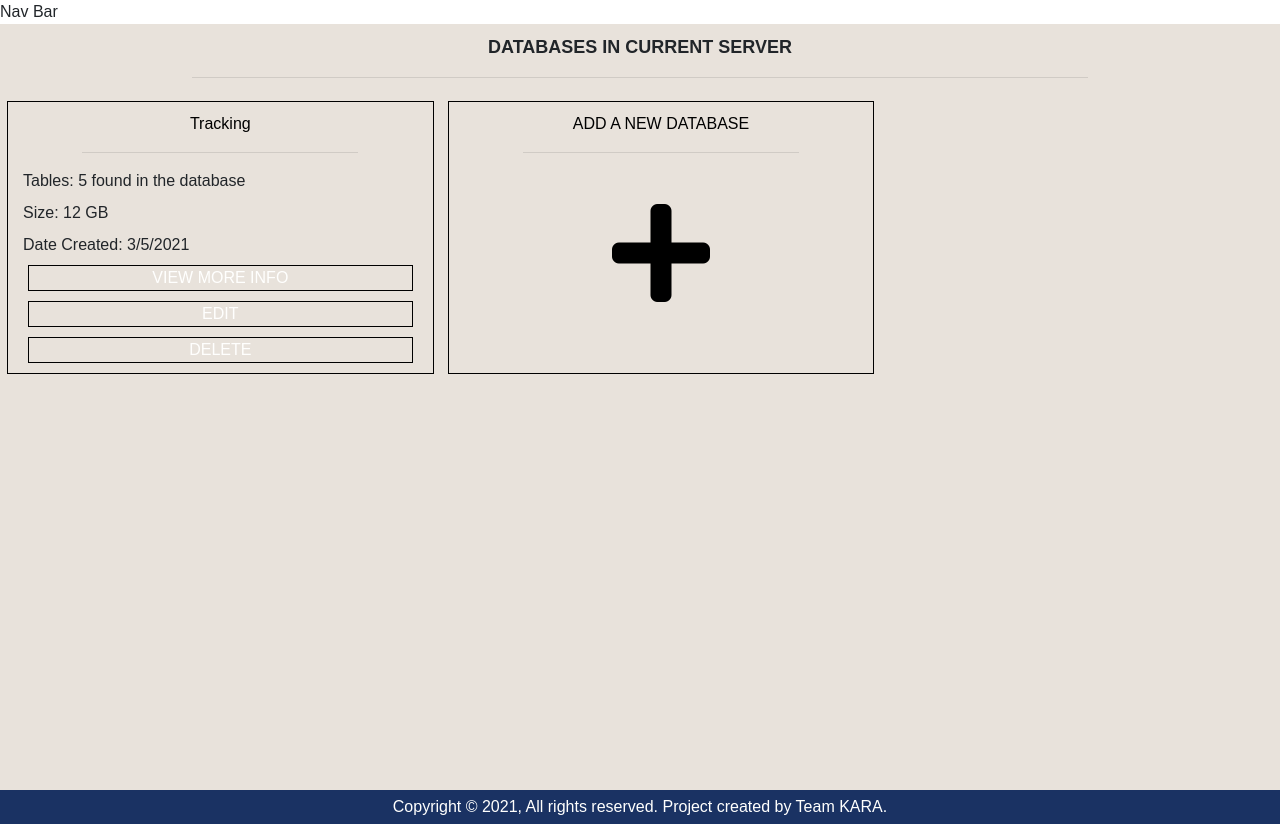
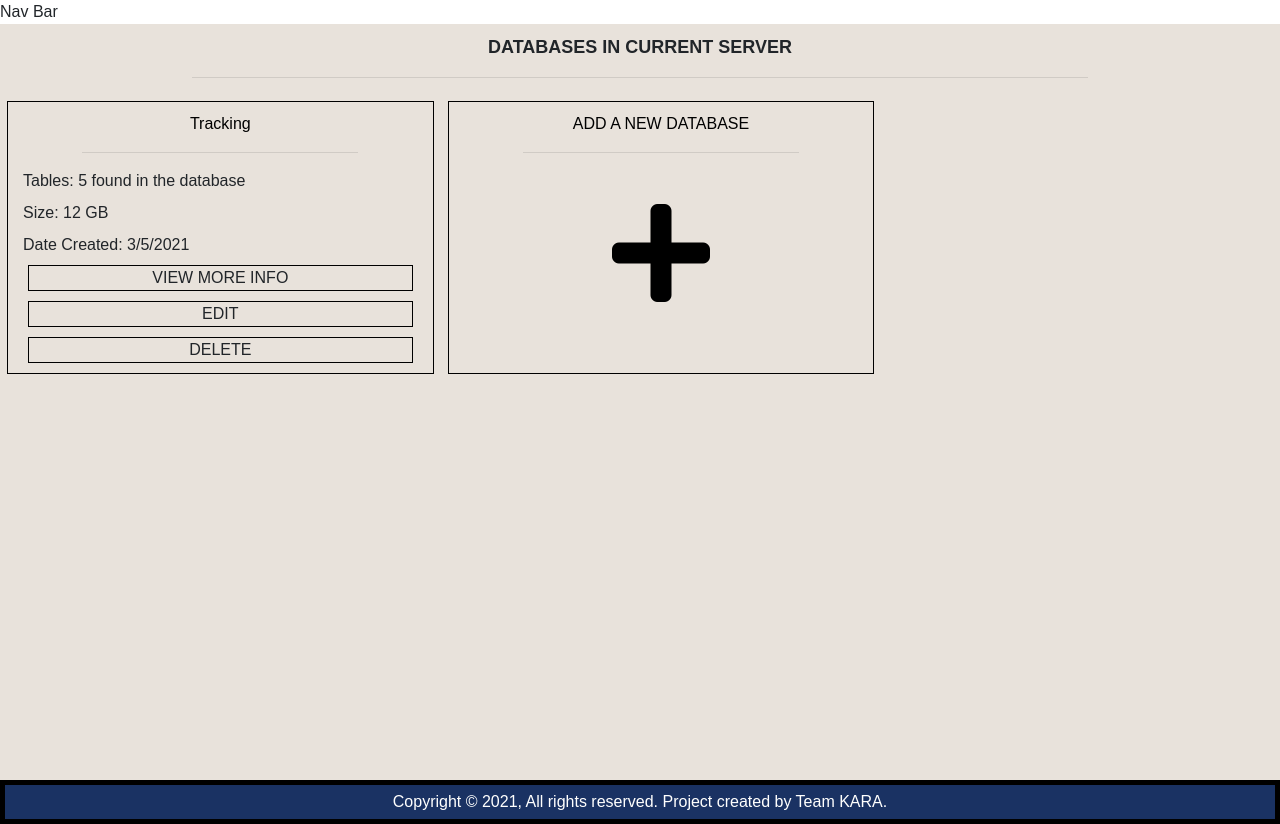
Before and after one commit to AbdulBaseetShabi/KARA, a React (Create React App) app in the folder client/: page /databases/view in a window 1280 px wide. Built offline with nearby package versions, Linux system fonts and the light colour scheme; a web font is replaced by a local one.

Commit message:
changes buttons text colors, added border to footer,

```diff
--- a/client/src/App.css
+++ b/client/src/App.css
@@ -24,7 +24,7 @@
     border: solid 1px black;
     margin: 0 5px 10px 5px;
     text-transform: uppercase;
-    color: #fffffe!important;
+    color: #212529!important;
 }
 
 .page-label{
--- a/client/src/routes/databases/view/databases-view.css
+++ b/client/src/routes/databases/view/databases-view.css
@@ -1,6 +1,6 @@
 #db-view-container{
     width: 100%;
-    height: calc(100% - 34px);
+    height: calc(100% - 44px);
     background-color: #e8e2db;
     /* color: #fffffe; */
 }
@@ -14,16 +14,19 @@
 #delete-button:hover{
     background-color: #941305;
     background-color: #030303;
+    color: #FFFFFE!important;
     text-decoration: none;
 }
 
 #edit-button:hover{
     background-color: #727fc2;
     background-color: #030303;
+    color: #FFFFFE!important;
     text-decoration: none;
 }
 
 #view-more-button:hover{
     background-color: #030303;
     text-decoration: none;
+    color: #FFFFFE!important;
 }
--- a/client/src/routes/home/home.css
+++ b/client/src/routes/home/home.css
@@ -1,6 +1,6 @@
 #home-container{
     width: 100%;
-    height: calc(100% - 34px);;
+    height: calc(100% - 44px);;
     background-color: #e8e2db;
     color: #fffffe;
 }
@@ -10,6 +10,10 @@
     background-color:#1A3263;
     border-radius: 2%;
     box-shadow:0px 0px 0px 9px black;
+}
+
+#login-button{
+    color: #fffffe!important;
 }
 
 #login-button:hover{
--- a/client/src/routes/table/view/table-view.css
+++ b/client/src/routes/table/view/table-view.css
@@ -1,6 +1,6 @@
 #table-view-container{
     width: 100%;
-    height: calc(100% - 34px);
+    height: calc(100% - 44px);
     background-color: #e8e2db;
     /* color: #fffffe; */
 }
--- a/client/src/widgets/footer/footer.css
+++ b/client/src/widgets/footer/footer.css
@@ -1,6 +1,7 @@
 #footer-container{
     background-color: #1A3263;
     color: #fffffe;
+    border: 5px solid black;
 }
 
 #footer-label{
```
